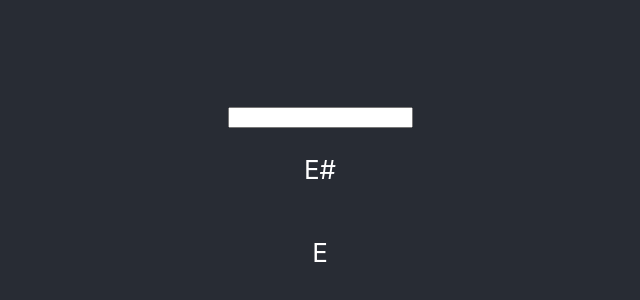
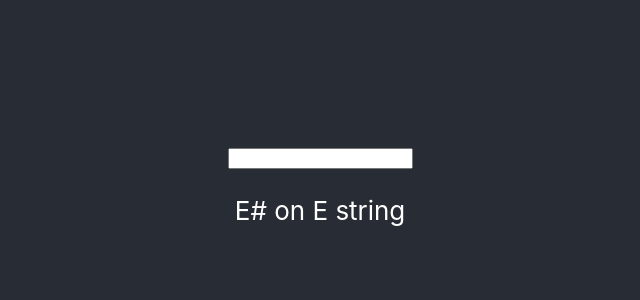
Before and after one commit to asingas/random-note, a React (Create React App) app: page / in a window 1280 px wide. Shown: the part 200-500 px from the top of the page, without its empty margins (320-960 px from the left). Built offline with nearby package versions, Linux system fonts and the light colour scheme.

Commit message:
Format current note display string

```diff
--- a/src/App.js
+++ b/src/App.js
@@ -42,8 +42,7 @@ function App() {
     <div className="App">
       <header className="App-header">
         <Input setFrequency={setFrequency} />
-        <p>{note}</p>
-        <p>{string}</p>
+        <p>{note} on {string} string</p>
       </header>
     </div>
   );
```
